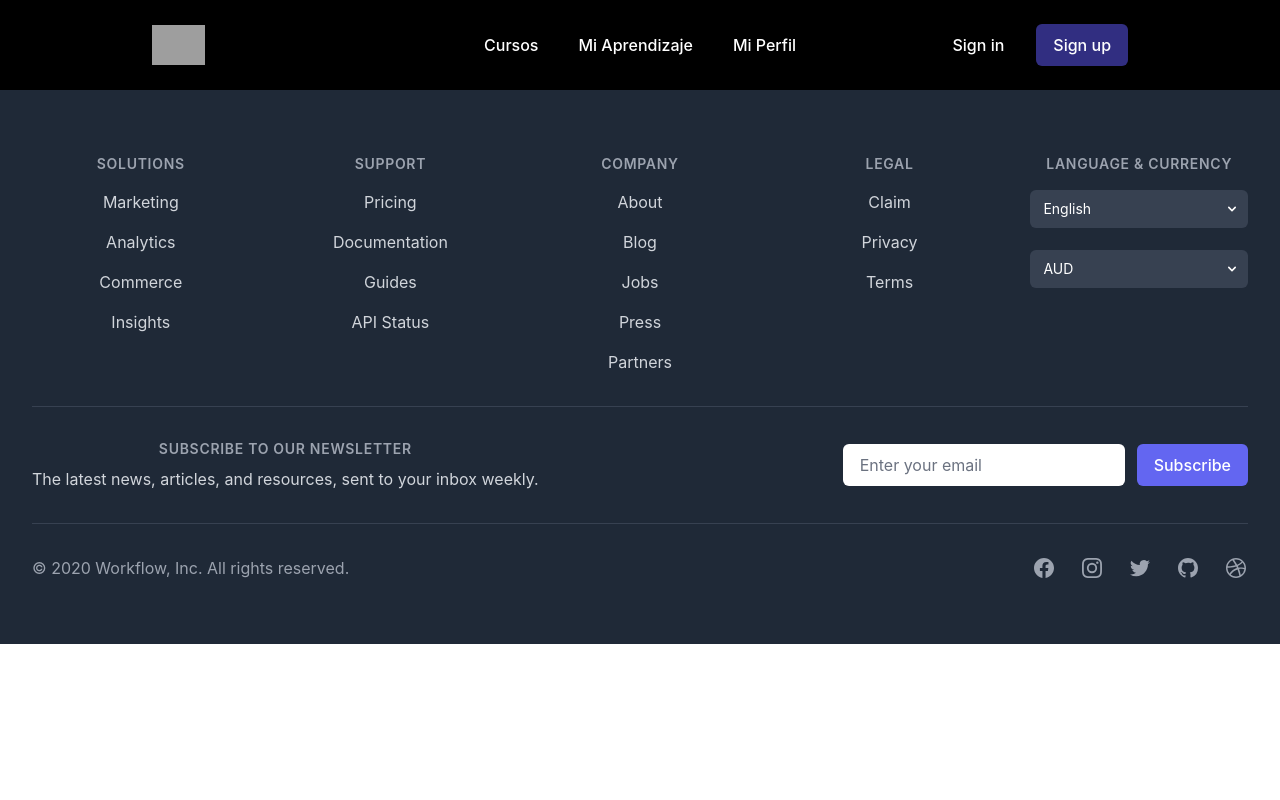
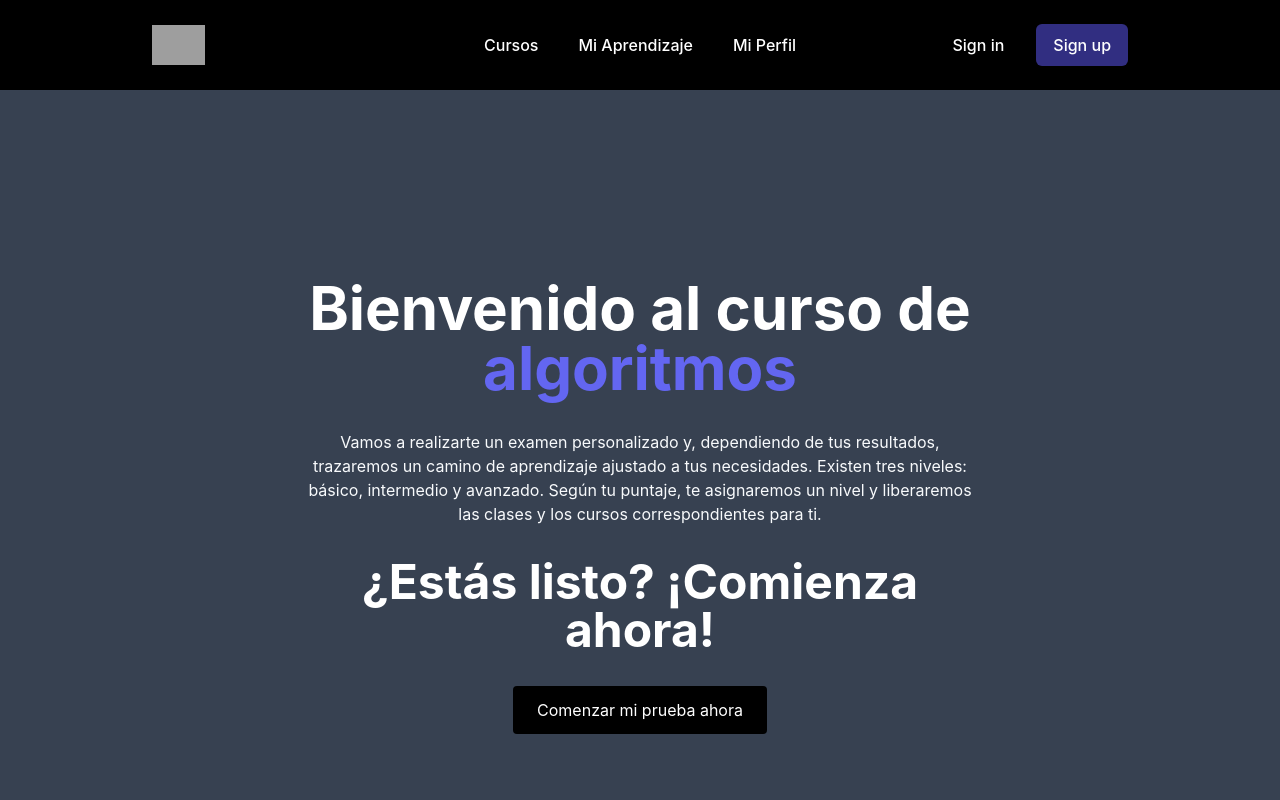
Before and after one commit to charlyguz/DevTutor, a React (Create React App) app: page /curso/algoritmos in a window 1280 px wide. Shown: the top 800 px of the page. Built offline with nearby package versions, Linux system fonts and the light colour scheme; grey boxes are pictures that could not be loaded.

Commit message:
ultimo commit del dia

```diff
--- a/src/App.js
+++ b/src/App.js
@@ -1,11 +1,17 @@
+import React from "react";
+import CourseCard from "./pages/main_page_components/CourseCard";
 import { BrowserRouter as Router, Route, Routes } from "react-router-dom";
 import './App.css';
 import Footer from './common/footer';
 import Header from './common/header';
 import Main_page from './pages/main_page';
-import PythonPage from './pages/PythonPage'; // Importa la página del curso Python
-import JavaScriptPage from './pages/JavaScriptPage'; // Importa la página del curso JavaScript
-
+import PythonPage from './pages/PythonPage';
+import JavaScriptPage from './pages/JavaScriptPage';
+import Examen from './common/Examen';
+import Algoritmos from "./pages/Algoritmos";
+import IA from "./pages/IA";
+import Nube from "./pages/Nube";
+import CursoR from "./pages/CursoR";
 
 function App() {
   return (
@@ -14,9 +20,13 @@ function App() {
         <Header/>
         <Routes>
           <Route path="/" element={<Main_page />} />
-          <Route path="/curso/python" element={<PythonPage />} /> // Ruta de la página del curso Python
-          <Route path="/curso/javascript" element={<JavaScriptPage />} /> // Ruta de la página del curso JavaScript
-          // Agrega las rutas de las demás páginas del curso...
+          <Route path="/curso/python" element={<PythonPage />} />
+          <Route path="/curso/javascript" element={<JavaScriptPage />} />
+          <Route path="/curso/algoritmos" element={<Algoritmos />} />
+          <Route path="/curso/ia" element={<IA />} />
+          <Route path="/curso/nube" element={<Nube />} />
+          <Route path="/curso/cursoR" element={<CursoR />} />
+          <Route path="/curso/:curso/Examen" element={<Examen />} />
         </Routes>
         <Footer className="mt-10"/>
       </div>
--- a/src/common/MensajePrueba.jsx
+++ b/src/common/MensajePrueba.jsx
@@ -1,13 +1,13 @@
 import React from 'react';
 import { useLocation, useNavigate } from 'react-router-dom';
 
-export default function MensajePrueba() {
+export default function MensajePrueba({ title }) {
     const location = useLocation();
     const navigate = useNavigate();
     const curso = location.pathname.split('/')[2]; // Extrae el nombre del curso de la URL
 
     const handleClick = () => {
-        navigate(`/ruta-a-la-prueba/${curso}`);
+        navigate(`/curso/${curso}/Examen`);
     };
 
     return (
--- /dev/null
+++ b/src/pages/Algoritmos.jsx
@@ -0,0 +1,13 @@
+import React from "react";
+import { useParams } from "react-router-dom";
+import MensajePrueba from "../common/MensajePrueba";
+
+export default function Algoritmos() {
+  const { curso } = useParams();
+
+  return (
+    <div>
+        <MensajePrueba curso={curso} />
+    </div>
+  );
+}
--- /dev/null
+++ b/src/pages/CursoR.jsx
@@ -0,0 +1,13 @@
+import React from "react";
+import { useParams } from "react-router-dom";
+import MensajePrueba from "../common/MensajePrueba";
+
+export default function CursoR() {
+  const { curso } = useParams();
+
+  return (
+    <div>
+        <MensajePrueba curso={curso} />
+    </div>
+  );
+}
--- /dev/null
+++ b/src/pages/IA.jsx
@@ -0,0 +1,13 @@
+import React from "react";
+import { useParams } from "react-router-dom";
+import MensajePrueba from "../common/MensajePrueba";
+
+export default function IA() {
+  const { title } = useParams();
+
+  return (
+    <div>
+        <MensajePrueba title={title} />
+    </div>
+  );
+}
--- /dev/null
+++ b/src/pages/Nube.jsx
@@ -0,0 +1,13 @@
+import React from "react";
+import { useParams } from "react-router-dom";
+import MensajePrueba from "../common/MensajePrueba";
+
+export default function Nube() {
+  const { title } = useParams();
+
+  return (
+    <div>
+        <MensajePrueba title={title} />
+    </div>
+  );
+}
--- a/src/pages/main_page_components/CourseCard.jsx
+++ b/src/pages/main_page_components/CourseCard.jsx
@@ -1,6 +1,9 @@
+import React from "react";
 import { Link } from "react-router-dom";
 
 export default function CourseCard({ title, description, image, level, buttonText }) {
+  const courseSlug = title.toLowerCase().replace(/\s/g, "");
+
   return (
     <div className="course-card p-4 m-4 text-white rounded-lg font-sans text-justify flex flex-col w-80 h-full bg-slate-800">
       <div className="w-24 h-24 relative mx-auto">
@@ -10,7 +13,7 @@ export default function CourseCard({ title, description, image, level, buttonTex
       <p className="course-description my-2">{description}</p>
       <p className="course-level">Nivel: {level}</p>
       <div className="flex justify-center mt-auto">
-        <Link to={`/curso/${title.toLowerCase().replace(/\s/g, '')}`} className="bg-black rounded-md p-2 inline-flex items-center justify-center text-white hover:text-gray-500 hover:bg-gray-100 focus:outline-none focus:ring-2 focus:ring-inset focus:ring-indigo-500">
+        <Link to={`/curso/${courseSlug}`} className="bg-black rounded-md p-2 inline-flex items-center justify-center text-white hover:text-gray-500 hover:bg-gray-100 focus:outline-none focus:ring-2 focus:ring-inset focus:ring-indigo-500">
           {buttonText}
         </Link>
       </div>
```
Also changed, not shown: src/pages/main_page.jsx (indentation only).
